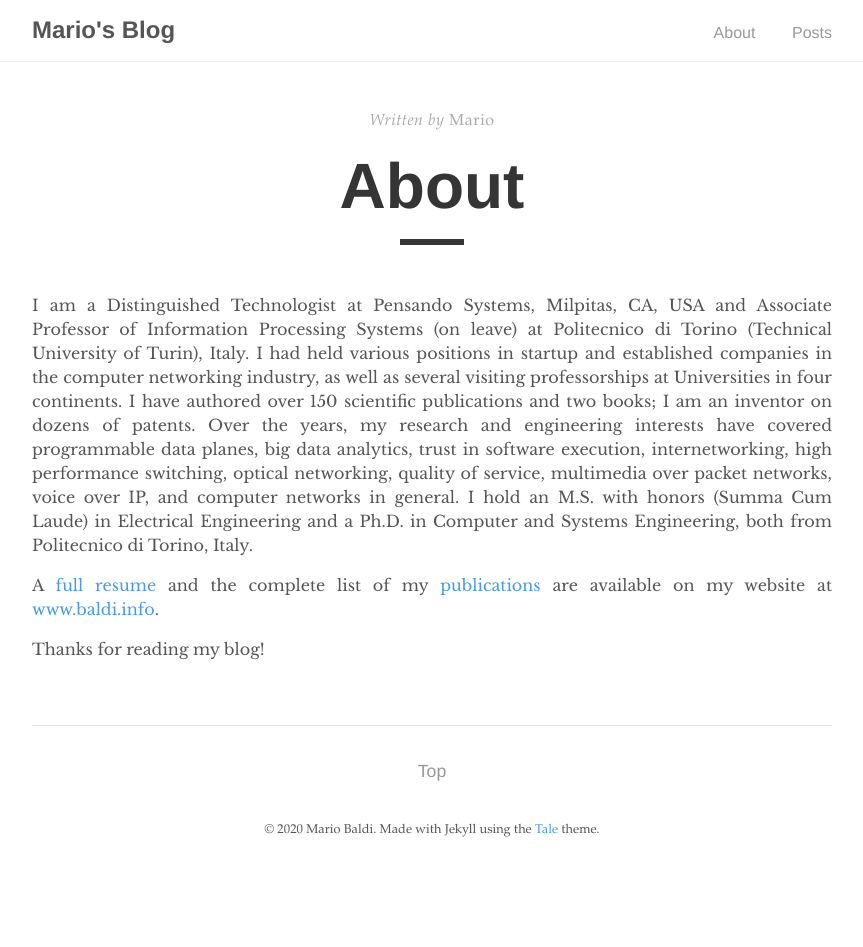
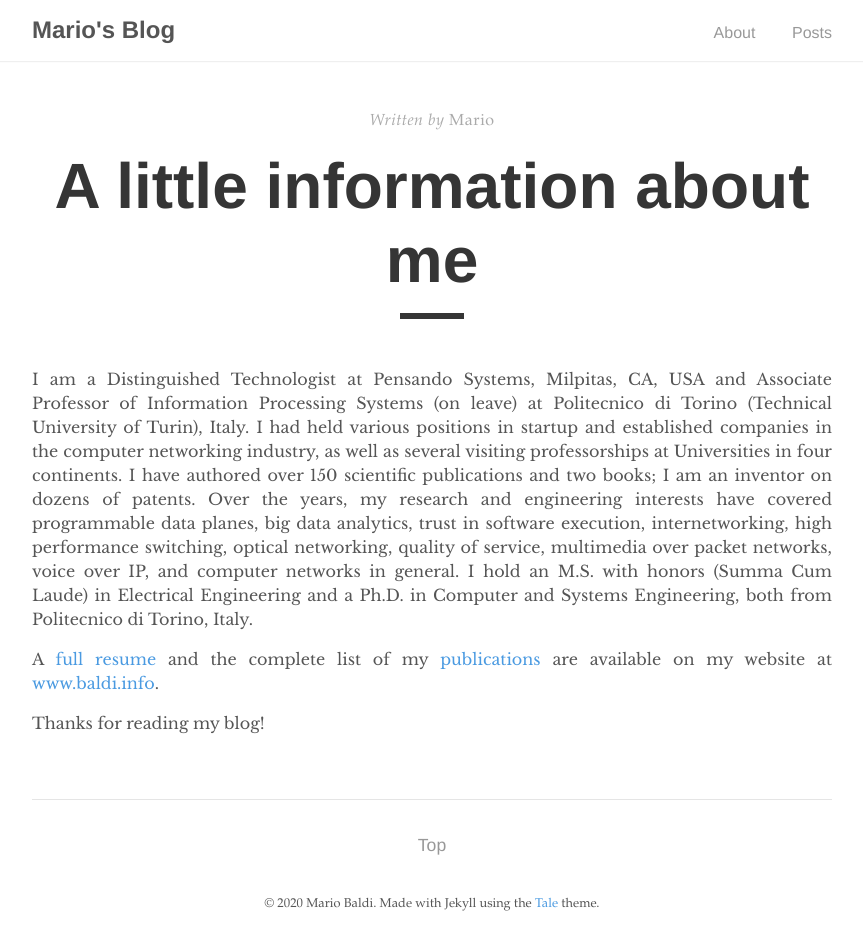
Before and after one commit to mariobaldi/mariobaldi.github.io, a Jekyll site: the page built from _pages/about.md, in a window 1280 px wide. Shown: the whole page, without its empty margins (208-1071 px from the left). Built offline with Jekyll 4.4.1, drawn with Linux system fonts in a browser that asks for light colours; before the commit the page ends 900 px from its top, so only the background shows below that.

Commit message:
Update about.md

```diff
--- a/_pages/about.md
+++ b/_pages/about.md
@@ -1,6 +1,6 @@
 ---
 layout: post
-title: "About"
+title: "A little information about me"
 author: "Mario"
 permalink: /about/
 ---
```
